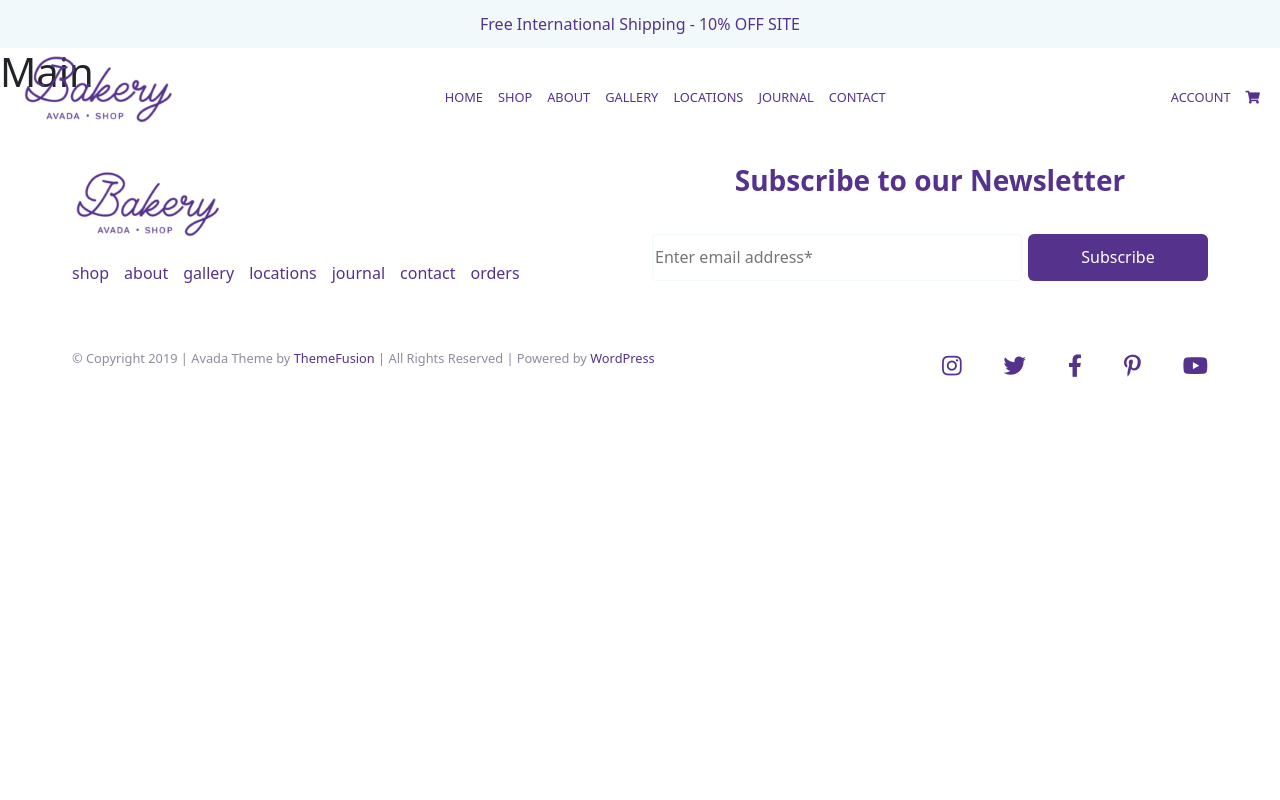
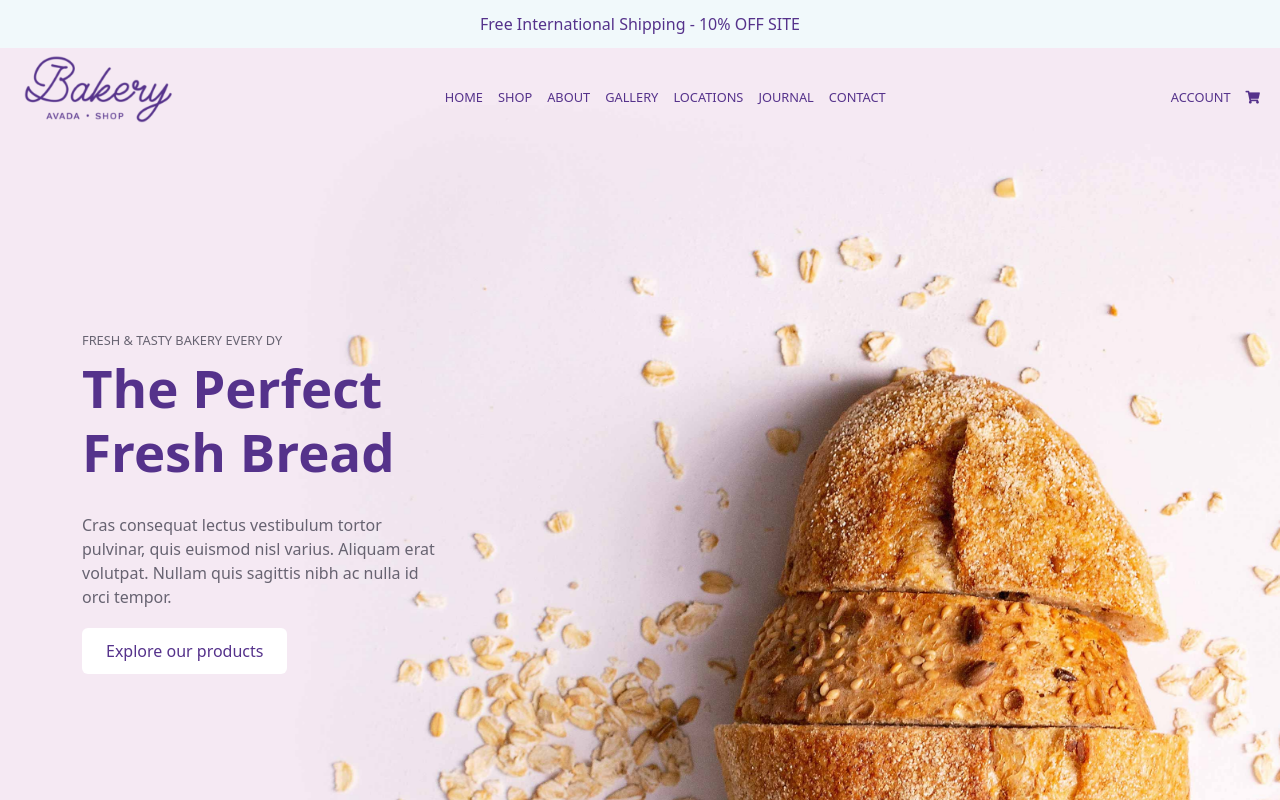
Before and after one commit to VAB1998/proj-html-vuejs, a Vue app: page / in a window 1280 px wide. Shown: the top 800 px of the page. Built offline with nearby package versions, Linux system fonts and the light colour scheme.

Commit message:
Rev. 3: General Adjustment

```diff
--- a/src/components/DiscountBanner.vue
+++ b/src/components/DiscountBanner.vue
@@ -21,6 +21,7 @@ export default {
 
 <style lang="scss" scoped>
 @import '../style/variables.scss';
+
 #discount_banner{
     //Style
     background-color: $light_gray_color;
--- a/src/components/Footer.vue
+++ b/src/components/Footer.vue
@@ -86,8 +86,7 @@ footer{
     .footer_subscribe{
         h3{
             //Style
-            color: $primary_color;
-            font-weight: bold;
+            @include title_style;
             //Spacing and Dimensions
             margin-bottom: 36px;
         }
@@ -135,5 +134,7 @@ footer{
         display: flex;
         justify-content: space-between;
     }
+
+
 }
 </style>
--- a/src/components/Main.vue
+++ b/src/components/Main.vue
@@ -1,19 +1,26 @@
 <template>
     <main>
-        <h1>Main</h1>
+        <Jumbotron />
+        <OurProducts />
     </main>
 </template>
 
 <script>
+import Jumbotron from './Jumbotron'
+import OurProducts from './OurProducts'
 
 export default {
     name: 'Main',
     components: {
-
+        Jumbotron,
+        OurProducts,
     }
 }
 </script>
 
 <style lang="scss" scoped>
-
+@import '../style/variables.scss';
+main{
+    background-color: cadetblue;
+}
 </style>
```
